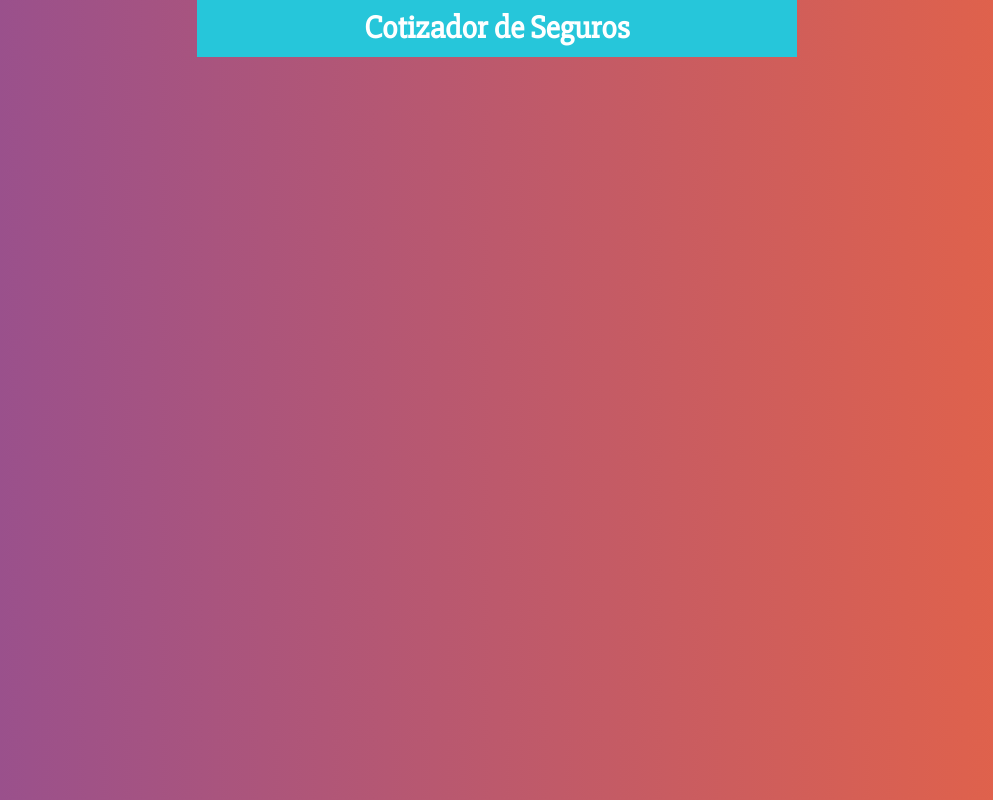
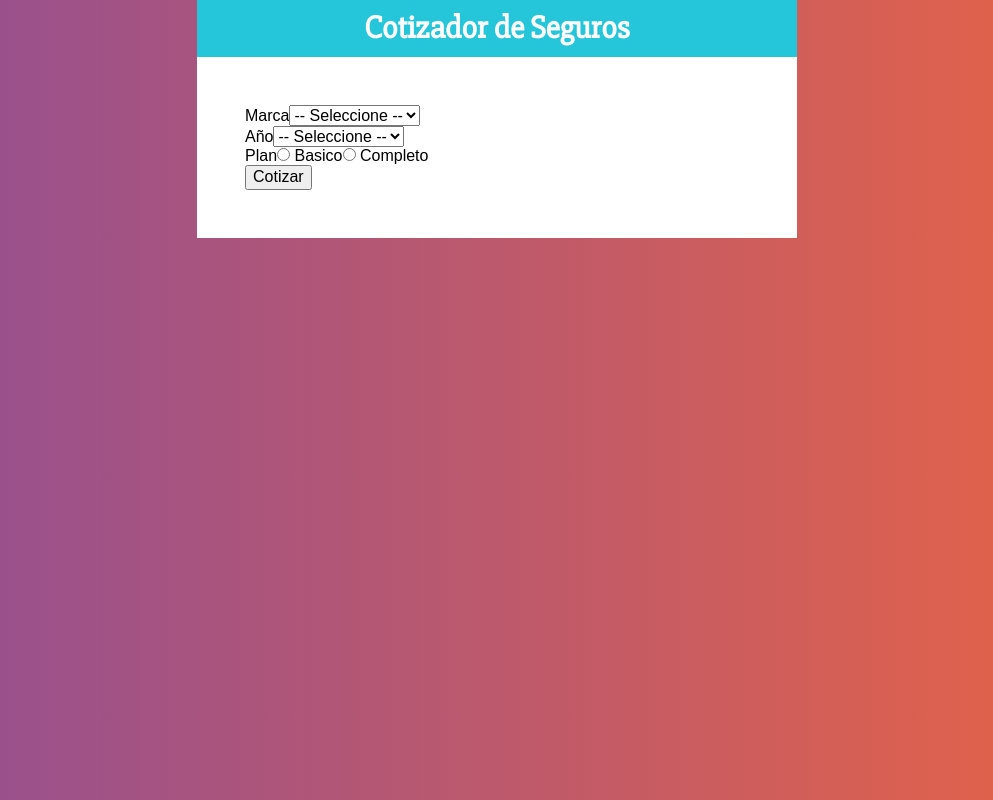
Before and after one commit to franmurillo94/React-Cotizador, a React (Create React App) app: page / in a window 1280 px wide. Shown: the whole page, without its empty margins (143-1136 px from the left). Built offline with nearby package versions, Linux system fonts and the light colour scheme.

Commit message:
creacion formulario

```diff
--- a/src/App.js
+++ b/src/App.js
@@ -1,4 +1,5 @@
 import Header from './components/Header';
+import Formulario from './components/Formulario';
 import styled from '@emotion/styled';
 
 const Contenedor = styled.div`
@@ -16,6 +17,9 @@
       <Header
         titulo='Cotizador de Seguros'
       />
+      <ContenedorFormulario>
+        <Formulario />
+      </ContenedorFormulario>
     </Contenedor>
   );
 }
--- /dev/null
+++ b/src/components/Formulario.js
@@ -0,0 +1,49 @@
+import React from 'react';
+
+const Formulario = () => {
+    return (
+        <form>
+            <div>
+                <label>Marca</label>
+                <select>
+                    <option value="">-- Seleccione --</option>
+                    <option value="americano">Americano</option>
+                    <option value="europeo">Europeo</option>
+                    <option value="asiatico">Asiatico</option>
+                </select>
+            </div>
+            <div>
+                <label>Año</label>
+                <select>
+                    <option value="">-- Seleccione --</option>
+                    <option value="2021">2021</option>
+                    <option value="2020">2020</option>
+                    <option value="2019">2019</option>
+                    <option value="2018">2018</option>
+                    <option value="2017">2017</option>
+                    <option value="2016">2016</option>
+                    <option value="2015">2015</option>
+                    <option value="2014">2014</option>
+                    <option value="2013">2013</option>
+                    <option value="2012">2012</option>
+                </select>
+            </div>
+            <div>
+                <label>Plan</label>
+                <input
+                    type="radio"
+                    name="plan"
+                    value="basico"
+                /> Basico
+                <input
+                    type="radio"
+                    name="plan"
+                    value="completo"
+                /> Completo
+            </div>
+            <button type="button">Cotizar</button>
+        </form>
+     );
+}
+
+export default Formulario;
```
